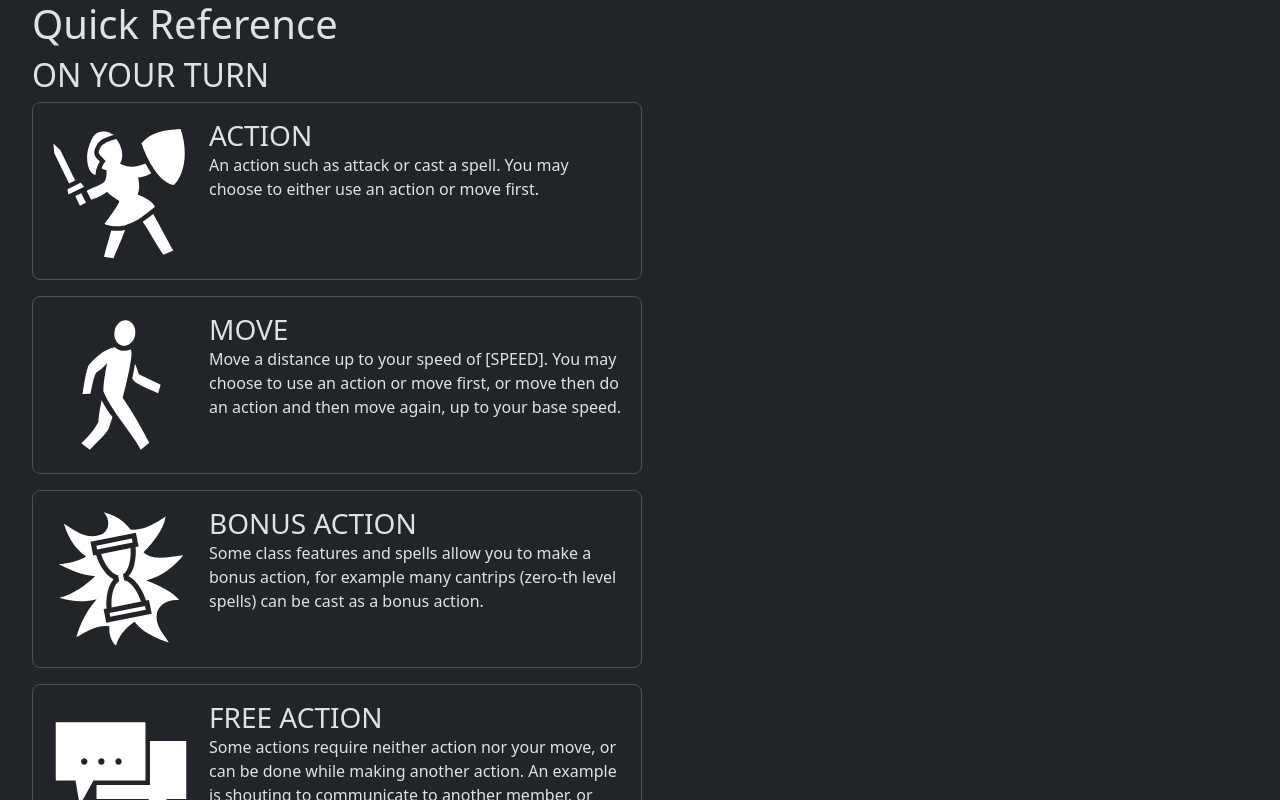
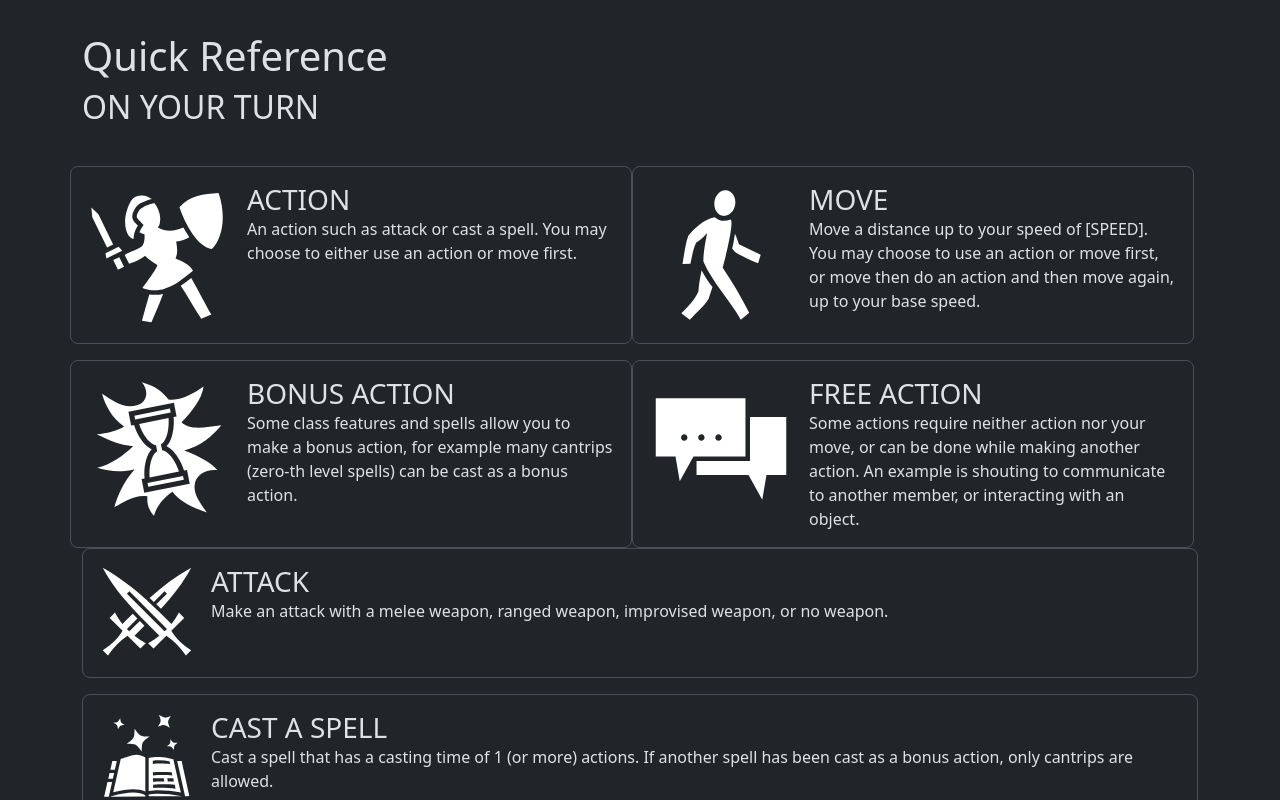
Before and after one commit to sonmica/mary-cardmaker, a Vue app: page / in a window 1280 px wide. Shown: the top 800 px of the page. Built offline with nearby package versions, Linux system fonts and the light colour scheme.

Commit message:
Changes layout for the main page

```diff
--- a/src/App.vue
+++ b/src/App.vue
@@ -3,7 +3,9 @@ import CardContainer from './components/CardContainer.vue';
 </script>
 
 <template>
-  <CardContainer />
+  <div class="container-lg">
+    <CardContainer />
+  </div>
 </template>
 
 <style scoped>
--- a/src/assets/main.css
+++ b/src/assets/main.css
@@ -26,10 +26,4 @@ a,
     display: flex;
     place-items: center;
   }
-
-  #app {
-    display: grid;
-    grid-template-columns: 1fr 1fr;
-    padding: 0 2rem;
-  }
 }
--- a/src/components/CardComponent.vue
+++ b/src/components/CardComponent.vue
@@ -20,7 +20,7 @@ const iconSize = computed(() => ({
 
 <template>
   <div class="border rounded-3 p-3">
-    <div class="d-flex flex-row align-items-start gap-3" style="width: 36rem">
+    <div class="d-flex flex-row align-items-start gap-3">
       <div class="flex-grow-0 flex-shrink-0" :class="iconSize">
         <GameIcon :iconType="iconType" class="card-img-top"/>
       </div>
--- a/src/components/CardContainer.vue
+++ b/src/components/CardContainer.vue
@@ -25,7 +25,7 @@
 </script>
 
 <template>
-  <div class="d-flex flex-column">
+  <div class="row">
     <div>
       <h1>Quick Reference</h1>
     </div>
--- a/src/components/ContentSection.vue
+++ b/src/components/ContentSection.vue
@@ -15,7 +15,13 @@ console.log("content section - child cards", props.section);
     <h2 class="text-uppercase">{{ sectionTitle }}</h2>
   </div>
 
-  <div class="d-flex flex-column gap-3 w-100">
-    <CardComponent v-for="card in section.contents" :key="card.id" :title="card.name" :body="card.description" :iconType="card.iconType" :subBody="card.usage ? `Usage: ${card.usage}` : undefined"/>
+  <div class="row row-cols-2 g-3">
+    <CardComponent
+      v-for="card in section.contents"
+      :key="card.id" :title="card.name"
+      :body="card.description"
+      :iconType="card.iconType"
+      :subBody="card.usage ? `Usage: ${card.usage}` : undefined"
+      class="col"/>
   </div>
 </template>
```
